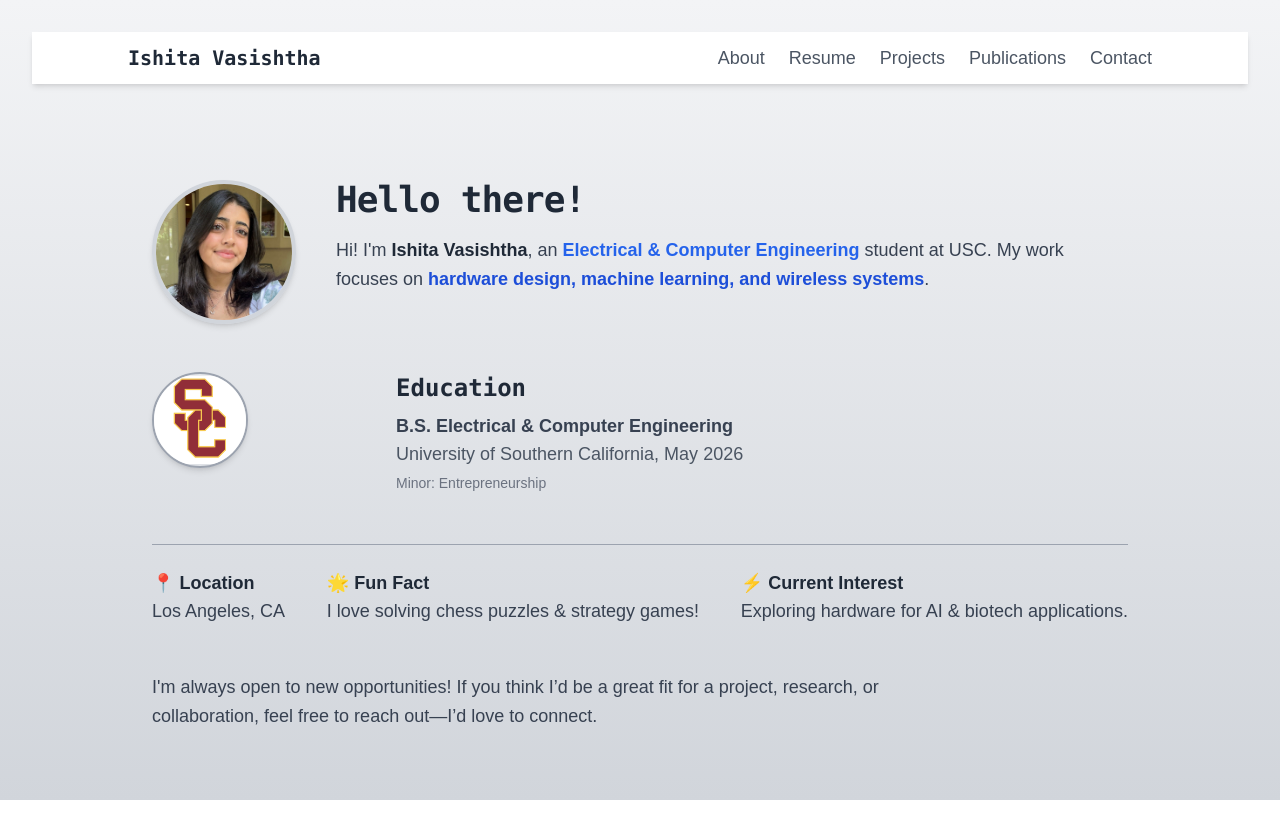
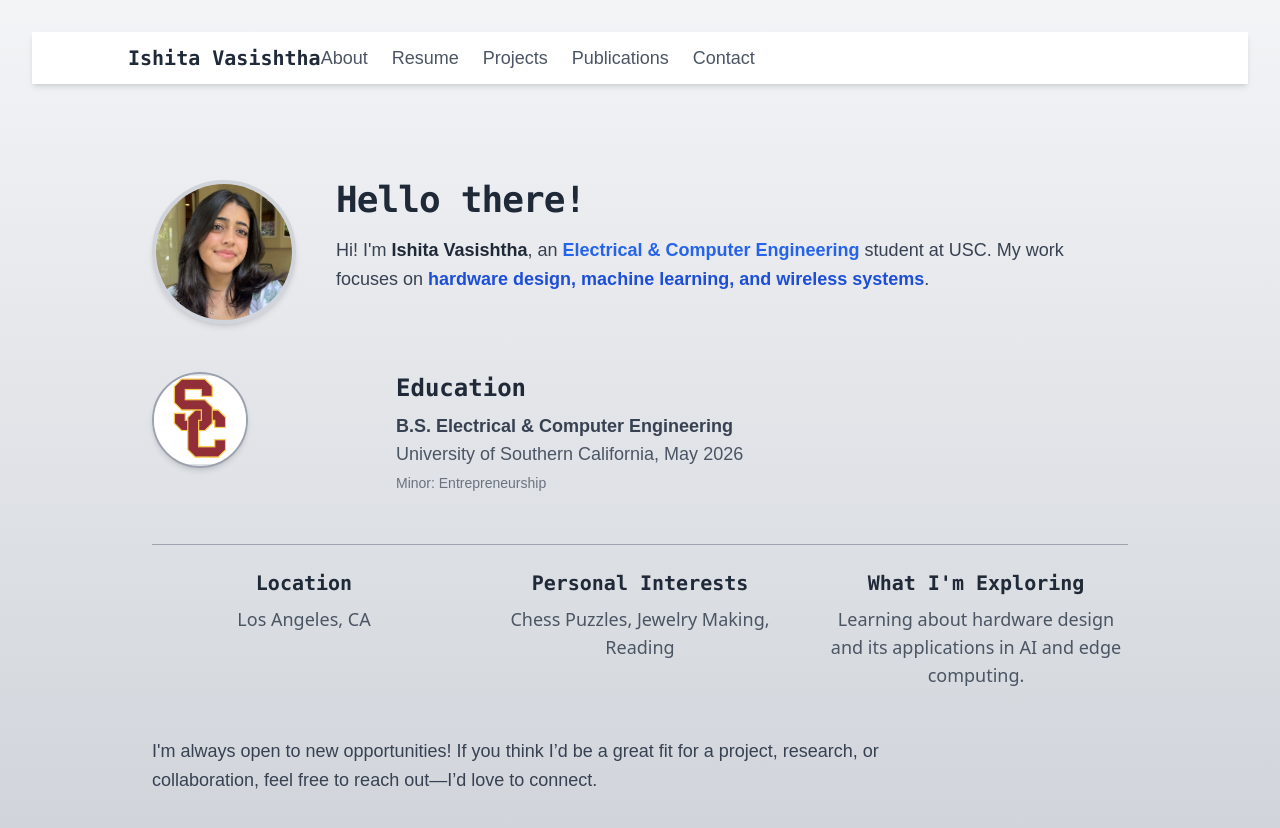
Before and after one commit to ishitav/ishitav.github.io, a Next.js app: page /ishitav.github.io/about in a window 1280 px wide. Before the commit the page ends 800 px from the top, so only its background shows below. Built offline with nearby package versions, Linux system fonts and the light colour scheme.

Commit message:
updated quick info section

```diff
--- a/src/app/about/page.js
+++ b/src/app/about/page.js
@@ -51,23 +51,30 @@ export default function About() {
           </div>
         </div>
 
-        {/* 🔹 Quick Info Section (More Spread Out & Readable) */}
-        <div className="mt-12 border-t border-gray-400 pt-6 text-lg text-gray-700">
-          <div className="flex flex-col sm:flex-row justify-between sm:space-x-10">
-            <div>
-              <span className="font-semibold text-gray-800">📍 Location</span> <br />
-              Los Angeles, CA
-            </div>
-            <div>
-              <span className="font-semibold text-gray-800">🌟 Fun Fact</span> <br />
-              I love solving chess puzzles & strategy games!
-            </div>
-            <div>
-              <span className="font-semibold text-gray-800">⚡ Current Interest</span> <br />
-              Exploring hardware for AI & biotech applications.
-            </div>
+        {/* 🔹 Quick Info Section (Balanced & Professional) */}
+      <div className="mt-12 border-t border-gray-400 pt-6 text-lg text-gray-700">
+        <div className="grid grid-cols-1 sm:grid-cols-3 gap-8 text-center">
+
+          {/* Location */}
+          <div className="flex flex-col items-center">
+            <span className="text-xl font-semibold text-gray-800 font-mono">Location</span>
+            <p className="mt-2 text-gray-600 font-sans">Los Angeles, CA</p>
           </div>
+
+          {/* Personal Interests */}
+          <div className="flex flex-col items-center">
+            <span className="text-xl font-semibold text-gray-800 font-mono">Personal Interests</span>
+            <p className="mt-2 text-gray-600 font-sans">Chess Puzzles, Jewelry Making, Reading</p>
+          </div>
+
+          {/* What I'm Exploring */}
+          <div className="flex flex-col items-center">
+            <span className="text-xl font-semibold text-gray-800 font-mono">What I'm Exploring</span>
+            <p className="mt-2 text-gray-600 font-sans">Learning about hardware design and its applications in AI and edge computing.</p>
+          </div>
+
         </div>
+      </div>
 
         {/* 🔹 Opportunity Section */}
         <p className="mt-12 text-lg text-gray-700 leading-relaxed sm:w-3/4">
```
